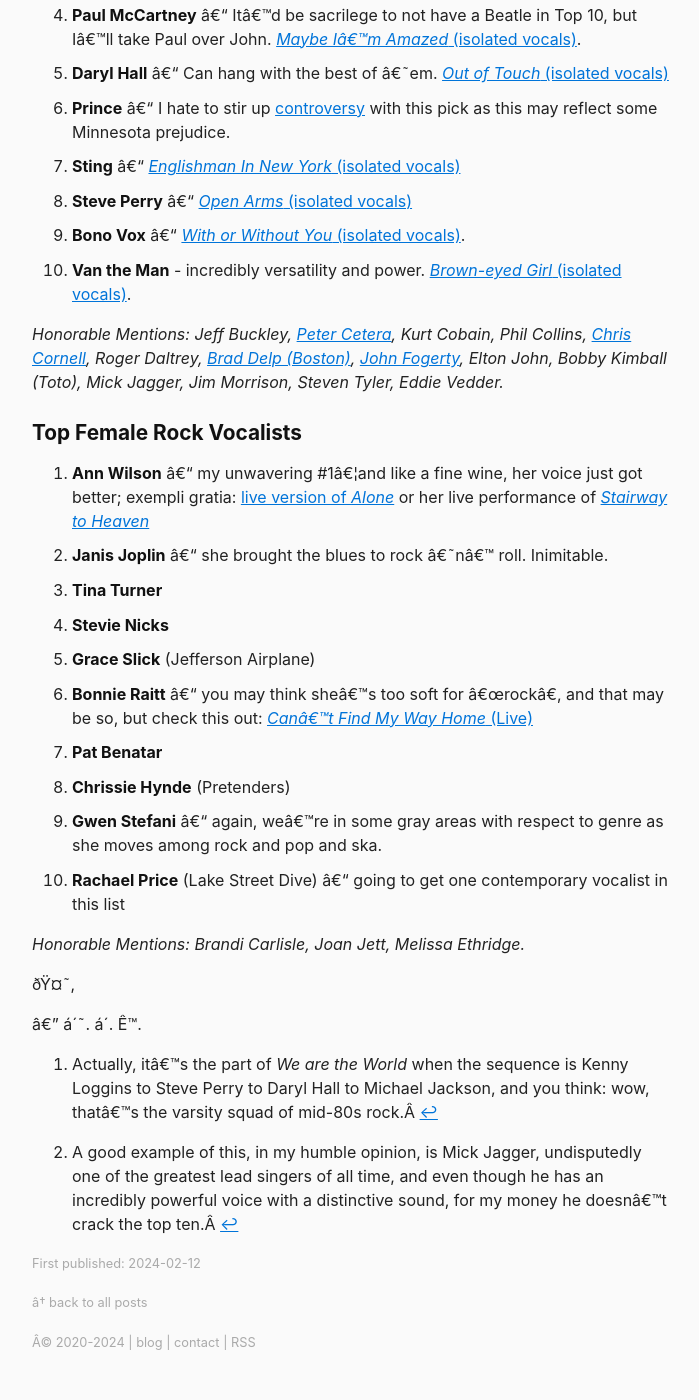
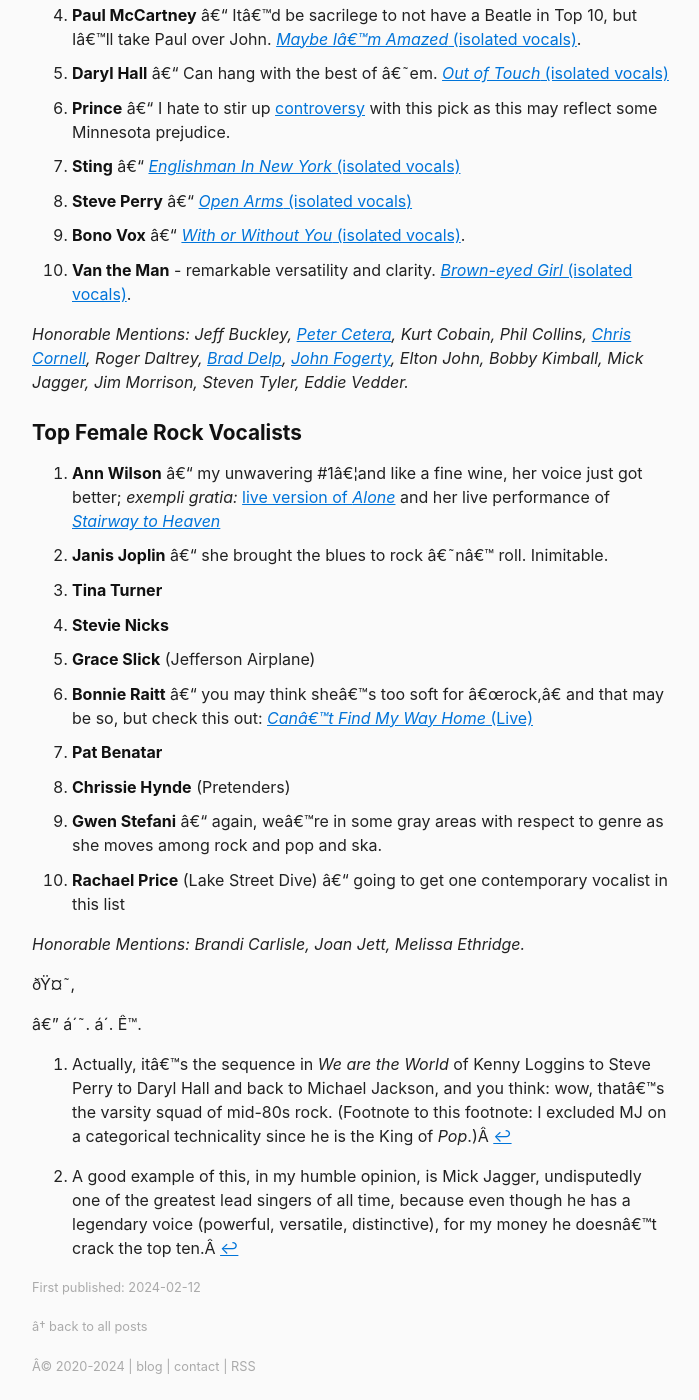
Before and after one commit to berensp/berensp.github.io, a Jekyll site: the page built from _posts/2024-02-11-top-vocalists.md, in a window 1280 px wide and 1400 px high, scrolled down 671 px. Shown: the whole window, without its empty margins (288-987 px from the left). Built offline with Jekyll 4.4.1, drawn with Linux system fonts in a browser that asks for light colours; a script that is not in the unit is left out; some of the changed text lies outside the part shown.

Commit message:
Update 2024-02-11-top-vocalists.md

```diff
--- a/_posts/2024-02-11-top-vocalists.md
+++ b/_posts/2024-02-11-top-vocalists.md
@@ -6,33 +6,33 @@
 ---
 I should be writing on something a bit more sophisticated or of greater social import, but a) it's been forever since I've put finger-to-keyboard with respect to this blog and b) we just saw [*The Greatest Night in Pop*](https://www.youtube.com/watch?v=MD3oU1gowu4), which was a lot of fun, but got me thinking—with all of those superstars coming together in one place on one night[^1]—about that essential question I ruminate on from time to time (especially as a former college a cappella nerd), and that is: *who are the greatest rock 'n' roll vocalists of all time?* (Rock because this becomes infinitely harder as you broaden the scope into, say, R&B.)
 
-[^1]: Actually, it's the part of *We are the World* when the sequence is Kenny Loggins to Steve Perry to Daryl Hall to Michael Jackson, and you think: wow, that's the varsity squad of mid-80s rock.
+[^1]: Actually, it's the sequence in *We are the World* of Kenny Loggins to Steve Perry to Daryl Hall and back to Michael Jackson, and you think: wow, that's the varsity squad of mid-80s rock. (Footnote to this footnote: I excluded MJ on a categorical technicality since he is the King of *Pop*.)
 
-There are frontmen and frontwomen who have great style and showmanship but not necessarily top vocal prowess[^2], which is what I'm trying to get at. (In some cases isolated vocal tracks help tease this out.) Okay, the definitive list (which I reserve the right to readjust and edit on a whim):
+There are frontmen and frontwomen who have great style and showmanship but not necessarily top vocal prowess[^2], which is what I'm trying to get at. (In some cases isolated vocal tracks help tease this out.) Okay, the definitive lists (which I reserve the right to readjust and edit on a whim):
 
-[^2]: A good example of this, in my humble opinion, is Mick Jagger, undisputedly one of the greatest lead singers of all time, and even though he has an incredibly powerful voice with a distinctive sound, for my money he doesn't crack the top ten.
+[^2]: A good example of this, in my humble opinion, is Mick Jagger, undisputedly one of the greatest lead singers of all time, because even though he has a legendary voice (powerful, versatile, distinctive), for my money he doesn't crack the top ten.
 
 ## Top Male Rock Vocalists
-1. **Freddie Mercury** – Decidedly #1 with his [full four-octave vocal range](https://music.youtube.com/watch?v=KHYjIIJ14MI&feature=share). I guess more rock vocalists ought to be opera-trained.
+1. **Freddie Mercury** – Decidedly #1 with his [full four-octave vocal range](https://music.youtube.com/watch?v=KHYjIIJ14MI&feature=share) and [atypical vocal fingerprint](https://www.npr.org/2016/04/25/475611808/why-freddie-mercurys-voice-was-so-great-as-explained-by-science).
 2. **Robert Plant** – a legend and [here are six isolated vocal tracks lend credence](https://faroutmagazine.co.uk/robert-plant-led-zeppelin-isolated-vocal-greatest-singer-ever/)
-3. **Axl Rose** – six-octave range, according to a 2014 article in the *Telegraph* in 2014, suggesting he "has a lower baritone than Barry White, and can reach higher notes than Tina Turner and Beyoncé".
+3. **Axl Rose** – six-octave range, according to a 2014 article in the *Telegraph*, suggesting he "has a lower baritone than Barry White, and can reach higher notes than Tina Turner and Beyoncé".
 4. **Paul McCartney** – It'd be sacrilege to not have a Beatle in Top 10, but I'll take Paul over John. [*Maybe I'm Amazed* (isolated vocals)](https://music.youtube.com/watch?v=WeeNPLh2_qQ&feature=share).
 5. **Daryl Hall** – Can hang with the best of 'em. [*Out of Touch* (isolated vocals)](https://youtu.be/AeAkYS9WqrM)
 6. **Prince** – I hate to stir up [controversy](https://www.youtube.com/watch?v=4gazNwzC4H0) with this pick as this may reflect some Minnesota prejudice.
 7. **Sting** – [*Englishman In New York* (isolated vocals)](https://music.youtube.com/watch?v=NnMlmREHTFQ&feature=share)
 8. **Steve Perry** – [*Open Arms* (isolated vocals)](https://music.youtube.com/watch?v=OVTnzvJ4en4&si=TLLy4bKSSQBCvOoB)
 9. **Bono Vox** – [*With or Without You* (isolated vocals)](https://music.youtube.com/watch?v=OWtVX2gbi4g&si=fdkBQ0X8UTXcbu1a).
-10. **Van the Man** - incredibly versatility and power. [*Brown-eyed Girl* (isolated vocals)](https://music.youtube.com/watch?v=pTcMgBsXHPc&si=vAOtAb-iL_A9ljI2).
+10. **Van the Man** - remarkable versatility and clarity. [*Brown-eyed Girl* (isolated vocals)](https://music.youtube.com/watch?v=pTcMgBsXHPc&si=vAOtAb-iL_A9ljI2).
 
-*Honorable Mentions: Jeff Buckley, [Peter Cetera](https://music.youtube.com/watch?v=auYCscvUVyo&feature=share), Kurt Cobain, Phil Collins, [Chris Cornell](https://music.youtube.com/watch?v=TOqG_tCupeA&feature=share), Roger Daltrey, [Brad Delp (Boston)](https://music.youtube.com/watch?v=bZ_0_CWFk4c&feature=share), [John Fogerty](https://music.youtube.com/watch?v=peggPraZfxk&feature=share), Elton John, Bobby Kimball (Toto), Mick Jagger, Jim Morrison, Steven Tyler, Eddie Vedder.*
+*Honorable Mentions: Jeff Buckley, [Peter Cetera](https://music.youtube.com/watch?v=auYCscvUVyo&feature=share), Kurt Cobain, Phil Collins, [Chris Cornell](https://music.youtube.com/watch?v=TOqG_tCupeA&feature=share), Roger Daltrey, [Brad Delp](https://music.youtube.com/watch?v=bZ_0_CWFk4c&feature=share), [John Fogerty](https://music.youtube.com/watch?v=peggPraZfxk&feature=share), Elton John, Bobby Kimball, Mick Jagger, Jim Morrison, Steven Tyler, Eddie Vedder.*
 
 ## Top Female Rock Vocalists
-1. **Ann Wilson** – my unwavering #1...and like a fine wine, her voice just got better; exempli gratia: [live version of *Alone*](https://music.youtube.com/watch?v=gZ1ClKVZKxI&feature=share) or her live performance of [*Stairway to Heaven*](https://youtu.be/2cZ_EFAmj08)
+1. **Ann Wilson** – my unwavering #1...and like a fine wine, her voice just got better; *exempli gratia:* [live version of *Alone*](https://music.youtube.com/watch?v=gZ1ClKVZKxI&feature=share) and her live performance of [*Stairway to Heaven*](https://youtu.be/2cZ_EFAmj08)
 2. **Janis Joplin** – she brought the blues to rock 'n' roll. Inimitable.
 3. **Tina Turner**
 4. **Stevie Nicks**
 5. **Grace Slick** (Jefferson Airplane)
-6. **Bonnie Raitt** – you may think she's too soft for "rock", and that may be so, but check this out: [*Can't Find My Way Home* (Live)](https://music.youtube.com/watch?v=HGlRpJlsuCI&si=39nteAeFoCZTCTjH)
+6. **Bonnie Raitt** – you may think she's too soft for "rock," and that may be so, but check this out: [*Can't Find My Way Home* (Live)](https://music.youtube.com/watch?v=HGlRpJlsuCI&si=39nteAeFoCZTCTjH)
 7. **Pat Benatar**
 8. **Chrissie Hynde** (Pretenders)
 9. **Gwen Stefani** – again, we're in some gray areas with respect to genre as she moves among rock and pop and ska.
```
